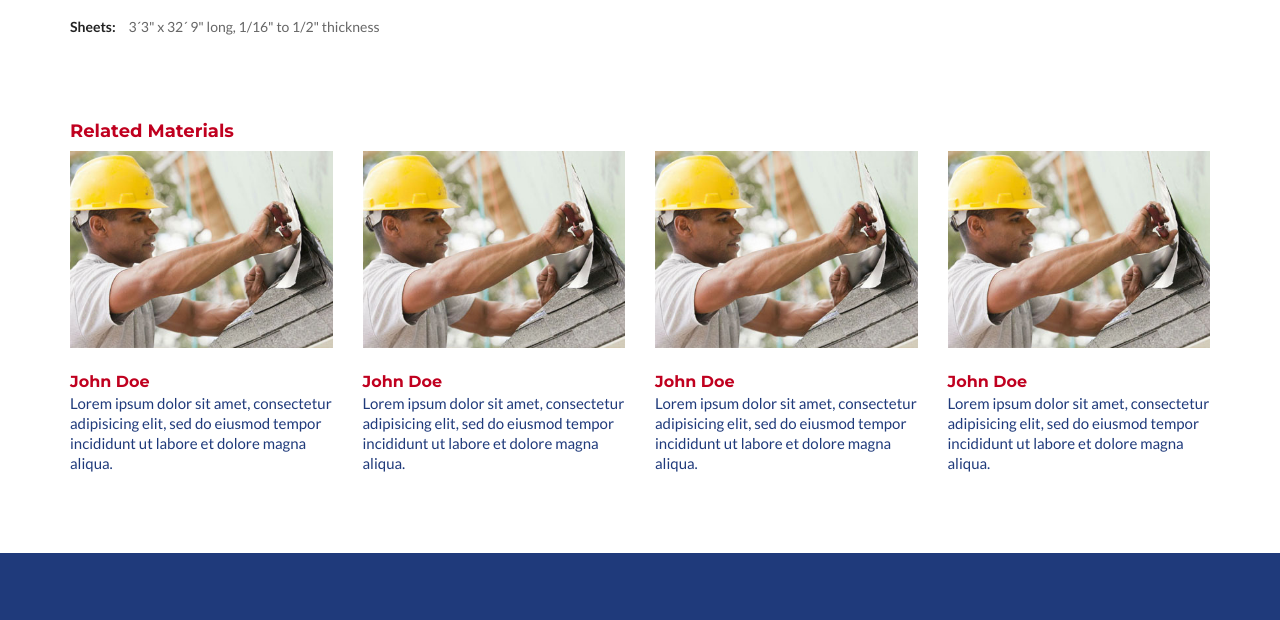
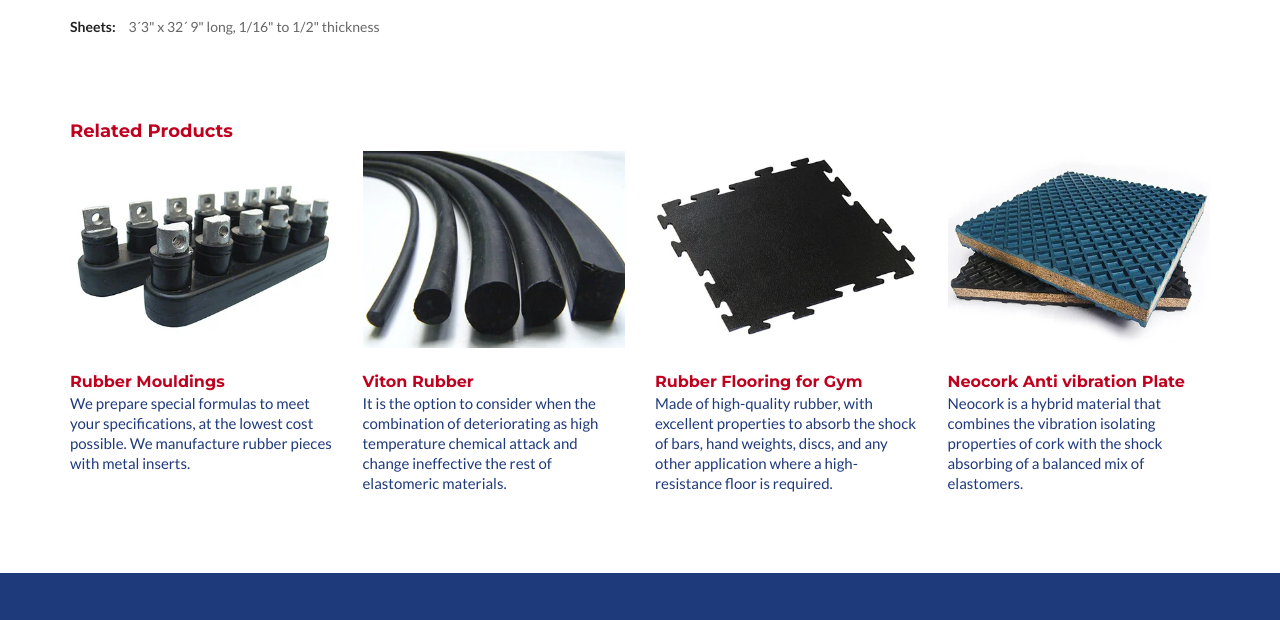
Before and after one commit to elDiegoSH/everestrubbercompany.com, a plain HTML site: page skirtboard-rubber/index.html in a window 1280 px wide. Shown: the part 2492-3112 px from the top of the page. Drawn offline with Linux system fonts and the light colour scheme.

Commit message:
skirtboard rubber terminada de related products

```diff
--- a/skirtboard-rubber/index.html
+++ b/skirtboard-rubber/index.html
@@ -403,18 +403,18 @@ body
     </div>
 </section><!-- hi-performance rubber skirt -->
 <!-- Content Section -->
-  <!-- team section -->
+  <!-- RELATED PRODUCTS -->
   <section class="team-section">
     <div class="container">
       <div class="row">
-        <h3 class="sin-padding">Related Materials</h3>
+        <h3 class="sin-padding">Related Products</h3>
         <div class="col-md-3">
           <div class="team-post">
             <a href="#">
-              <img src="../images/single-bot.jpg" alt="" />
-              <h2>John Doe</h2>
+              <img src="../images/related-moulding.webp" alt="Rubber Mouldings" title="Rubber Mouldings" />
+              <h2>Rubber Mouldings</h2>
               <p>
-                Lorem ipsum dolor sit amet, consectetur adipisicing elit, sed do eiusmod tempor incididunt ut labore et dolore magna aliqua.
+                We prepare special formulas to meet your specifications, at the lowest cost possible. We manufacture rubber pieces with metal inserts.
               </p>
             </a>
           </div>
@@ -422,10 +422,10 @@ body
         <div class="col-md-3">
           <div class="team-post">
             <a href="#">
-              <img src="../images/single-bot.jpg" alt="" />
-              <h2>John Doe</h2>
+              <img src="../images/related-viton.webp" alt="Viton Rubber" title="Viton Rubber" />
+              <h2>Viton Rubber</h2>
               <p>
-                Lorem ipsum dolor sit amet, consectetur adipisicing elit, sed do eiusmod tempor incididunt ut labore et dolore magna aliqua.
+                It is the option to consider when the combination of deteriorating as high temperature chemical attack and change ineffective the rest of elastomeric materials.
               </p>
             </a>
           </div>
@@ -433,10 +433,10 @@ body
         <div class="col-md-3">
           <div class="team-post">
             <a href="#">
-              <img src="../images/single-bot.jpg" alt="" />
-              <h2>John Doe</h2>
+              <img src="../images/related-gym.webp" alt="Rubber Flooring for Gym" title="Rubber Flooring for Gym" />
+              <h2>Rubber Flooring for Gym</h2>
               <p>
-                Lorem ipsum dolor sit amet, consectetur adipisicing elit, sed do eiusmod tempor incididunt ut labore et dolore magna aliqua.
+                Made of high-quality rubber, with excellent properties to absorb the shock of bars, hand weights, discs, and any other application where a high-resistance floor is required.
               </p>
             </a>
           </div>
@@ -444,10 +444,10 @@ body
         <div class="col-md-3">
           <div class="team-post">
             <a href="#">
-              <img src="../images/single-bot.jpg" alt="" />
-              <h2>John Doe</h2>
+              <img src="../images/related-neocork.webp" alt="Neocork Anti vibration Plate" title="Neocork Anti vibration Plate" />
+              <h2>Neocork Anti vibration Plate</h2>
               <p>
-                Lorem ipsum dolor sit amet, consectetur adipisicing elit, sed do eiusmod tempor incididunt ut labore et dolore magna aliqua.
+                Neocork is a hybrid material that combines the vibration isolating properties of cork with the shock absorbing of a balanced mix of elastomers.
               </p>
             </a>
           </div>
@@ -455,7 +455,7 @@ body
       </div>
     </div>
   </section>
-  <!-- team section -->
+  <!-- RELATED PRODUCTS -->
 <!-- footer
 ================================================== -->
 <footer>
```
Also changed, not shown: images/related-epdm.webp (added), images/related-gym.webp (added), images/related-moulding.webp (added), images/related-neocork.webp (added), images/related-viton.webp (added).
